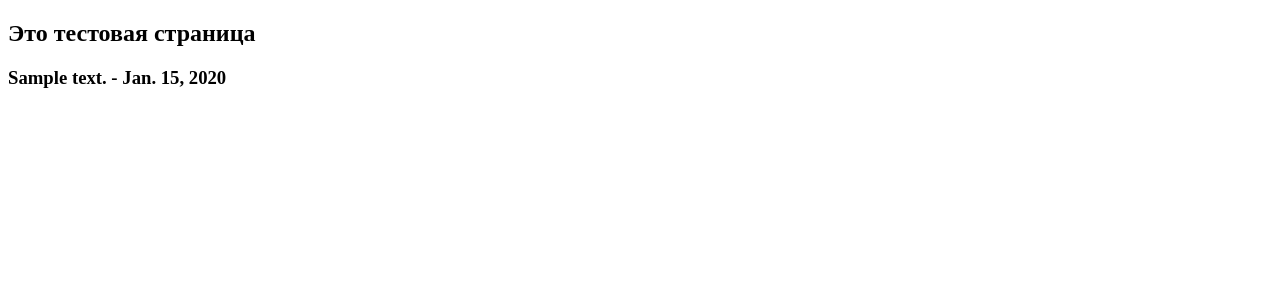
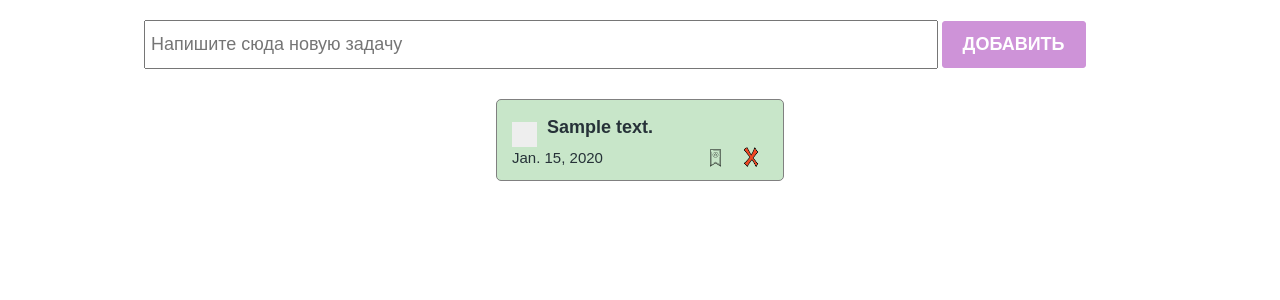
Before and after one commit to CholponSydykova/todo, a Django app: page /test/ in a window 1280 px wide. Shown: the top 300 px of the page. Run offline with Django 3.2, Linux system fonts and the light colour scheme; tables that the repository leaves empty hold one stand-in row (values such as "Sample post").

Commit message:
edited test.html

```diff
--- a/main/templates/test.html
+++ b/main/templates/test.html
@@ -1,16 +1,48 @@
+{% load static %}
 <!DOCTYPE html>
 <html lang="en">
-<head>
-    <meta charset="UTF-8">
-    <meta name="viewport" content="width=device-width, initial-scale=1.0">
-    <title>Document</title>
-</head>
+    <head>
+        <meta charset="UTF-8">
+        <meta name="viewport" content="width=device-width, initial-scale=1.0">
+        <title>TODO</title>
+        <!--<link rel="stylesheet" href="./styles/index.css"/>-->
+        <link rel="stylesheet" href="{% static 'styles/index.css'%}"/>
+        <!--<link rel="stylesheet" href="./styles/checkbox.css"/>-->
+        <link rel="stylesheet" href="{% static 'styles/checkbox.css' %}"/>
+    </head>
 <body>
-    <h2>Это тестовая страница</h2>
 
-    {% for todo in todo_list %}
-        <h3>{{ todo.text }} - {{ todo.created_at }}</h3>
+    <section>
+        <div class="create_container">
+            <input
+            class="create_input"
+            type="text"
+            placeholder="Напишите сюда новую задачу"
+            />
+            <button class="create_button">Добавить</button>
+        </div>
 
-    {% endfor %}
+        <div class="todo_container">
+
+            {% for todo in todo_list %}
+            <div class="todo_item">
+                <div class="todo_item_header">
+                    <label class="checkbox_container">
+                        <input type="checkbox" />
+                        <span class="checkmark"></span>
+                    </label>
+                    <h4>{{ todo.text }}</h4>
+                    </div>
+                    <div class="todo_item_footer">
+                    <p>{{ todo.created_at }}</p>
+                    <div class="action_buttons">
+                        <img src="./icons/unmarked.png"/>
+                        <img src="./icons/delete-sign.png"/>
+                    </div>
+                </div>
+            </div>
+        {% endfor %}
+        </div>
+    </section>
 </body>
 </html>
```
